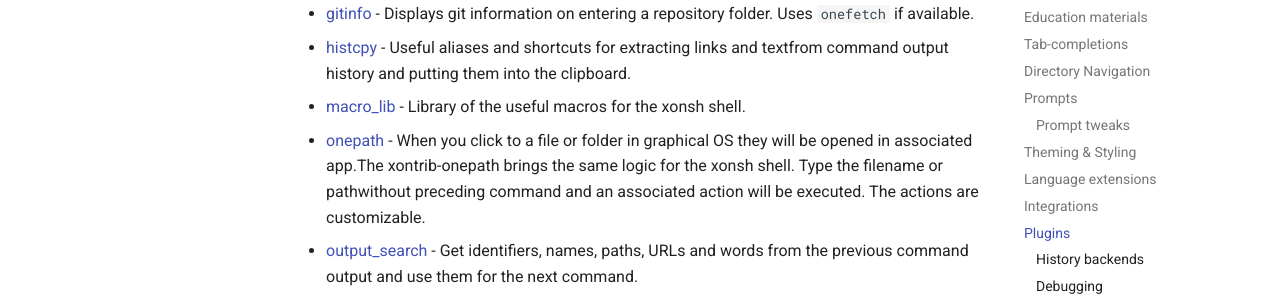
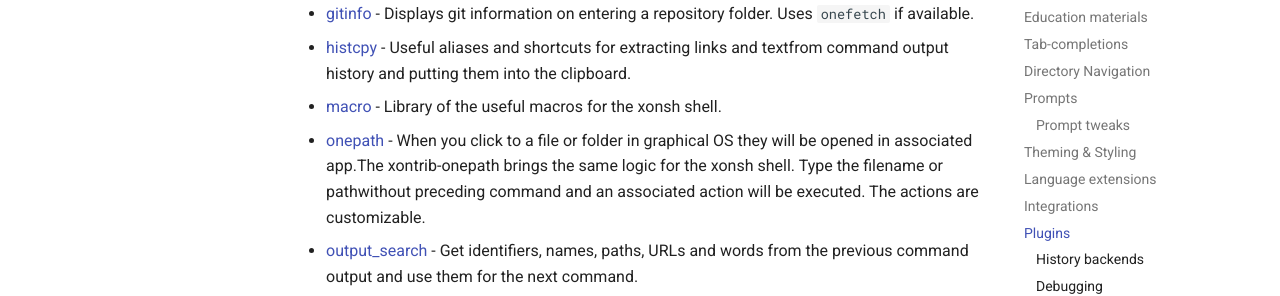
Before and after one commit to xonsh/awesome-xontribs, an MkDocs documentation site: the page built from docs/README.md, in a window 1280 px wide and 900 px high, scrolled down 4137 px. Shown: the part 163-459 px from the top of the window. Built offline with MkDocs 1.6.1 and Material for MkDocs 9.7.7, drawn with Linux system fonts in a browser that asks for light colours; comment, search, counter and statistics services are not loaded.

Commit message:
Update README.md (#18)

```diff
--- a/docs/README.md
+++ b/docs/README.md
@@ -173,7 +173,7 @@
 
 - [histcpy](https://github.com/con-f-use/xontrib-histcpy) - Useful aliases and shortcuts for extracting links and textfrom command output history and putting them into the clipboard.
 
-- [macro_lib](https://github.com/anki-code/xontrib-macro-lib) - Library of the useful macros for the xonsh shell.
+- [macro](https://github.com/anki-code/xontrib-macro) - Library of the useful macros for the xonsh shell.
 
 - [onepath](https://github.com/anki-code/xontrib-onepath) - When you click to a file or folder in graphical OS they will be opened in associated app.The xontrib-onepath brings the same logic for the xonsh shell. Type the filename or pathwithout preceding command and an associated action will be executed. The actions are customizable.
 
```
